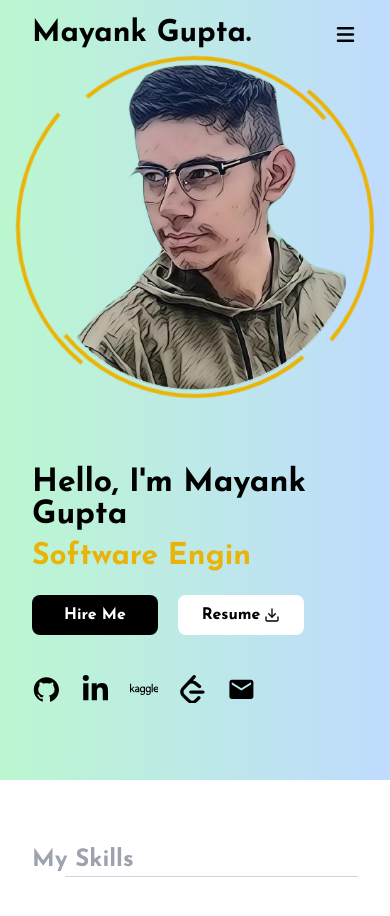
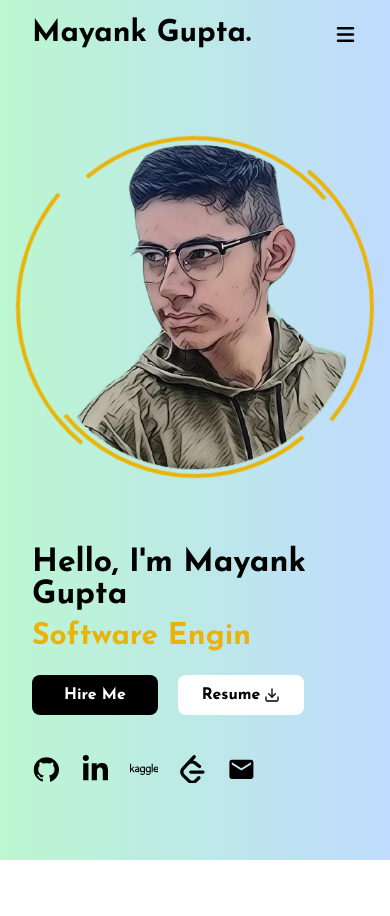
Before and after one commit to Mayank10082000/my_portfolio_website, a React (Vite) app: page / in a window 390 px wide. Shown: the top 916 px of the page. Built offline with nearby package versions, Linux system fonts and the light colour scheme.

Commit message:
fixed navbar in small screens

```diff
--- a/src/components/Hero.jsx
+++ b/src/components/Hero.jsx
@@ -7,7 +7,10 @@ import { socialData, heroData } from "../data/socialData"; // Import the data
 
 const Hero = () => {
   return (
-    <div id="home" className={` bg-gradient-to-r from-green-200 to-blue-200 `}>
+    <div
+      id="home"
+      className={`bg-gradient-to-r from-green-200 to-blue-200 pt-16 sm:pt-20`}
+    >
       <div className=" container mx-auto pt-5 h-[750px] md:h-[100vh] md:flex-col-reverse sm:h-[780px]  flex sm:flex-col-reverse sm:pt-0 ">
         <div className=" left mt-4 md:mt-0 flex-1 flex flex-col justify-center gap-5 w-1/2 md:w-full md:py-2 sm:py-0">
           <div className="info w-fit flex flex-col items-start justify-center gap-3 sm:gap-2">
@@ -60,7 +63,7 @@ const Hero = () => {
           </div>
         </div>
         <div className="right top-5 flex-1 flex items-center justify-center md:items-end sm:items-end">
-          <div className="relative h-[88%] w-fit flex items-center sm:items-end">
+          <div className="relative h-[88%] w-fit flex items-center sm:items-end sm:mt-16">
             {/* Animated Circular Line Container */}
             <div className="relative">
               {/* Circular Lines */}
--- a/src/components/NavBar.jsx
+++ b/src/components/NavBar.jsx
@@ -55,7 +55,7 @@ const NavBar = ({ toggleDarkMode, darkMode }) => {
 
   return (
     <div
-      className={`w-full mx-auto  fixed top-0 py-5 sm:py-4 z-30 ${
+      className={`w-full mx-auto fixed top-0 py-5 sm:py-4 z-50 ${
         scrollPosition > 0 ? `bg-white shadow-md` : "bg-transparent"
       } `}
     >
```
